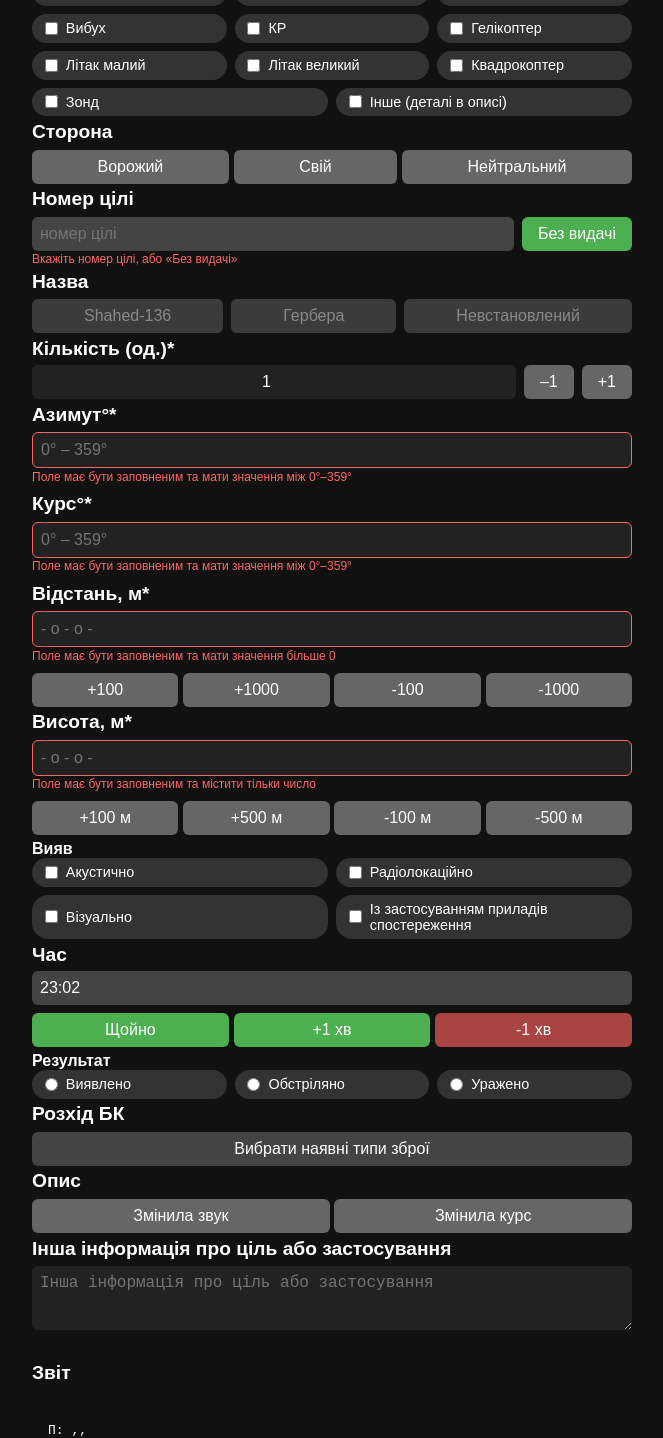
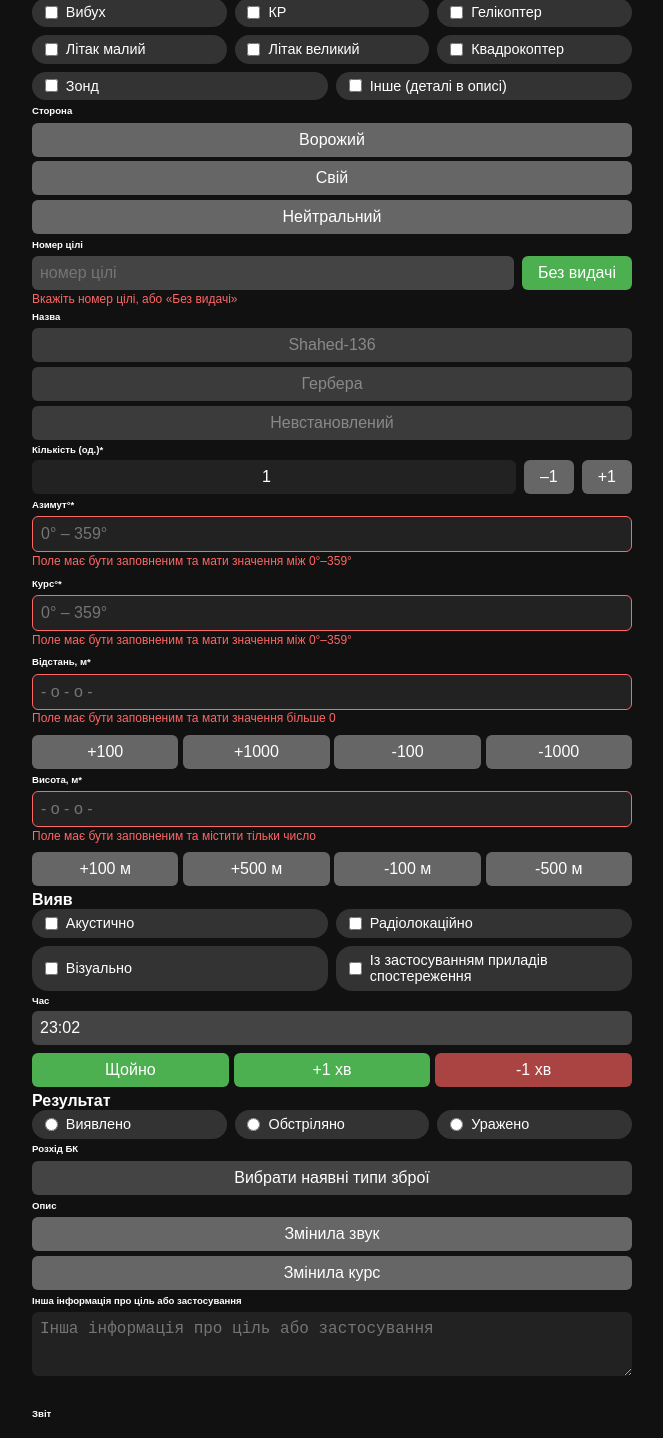
Before and after one commit to lolittajdm-alt/akviz0.2, a Next.js app: page / in a window 1280 px wide. Shown: the part 400-1838 px from the top of the page, without its empty margins (308-971 px from the left). Built offline with nearby package versions, Linux system fonts and the light colour scheme.

Commit message:
Update index.js

```diff
--- a/pages/index.js
+++ b/pages/index.js
@@ -353,7 +353,7 @@ useEffect(() => {
     marginBottom: "0.3rem",
   };
   const labelStyle = {
-  fontSize: "1.2rem", // ← більше розмір
+  fontSize: "0.6rem", // ← зменшено вдвічі
   marginBottom: "0.4rem",
   fontWeight: 700,
 };
@@ -544,17 +544,19 @@ useEffect(() => {
         {/* Сторона */}
 <div style={blockMargin}>
   <div style={labelStyle}>Сторона</div>
-          <div style={{ display:"flex", gap:"0.3rem" }}>
-            {["Ворожий","Свій","Нейтральний"].map(s=>(
+  <div style={{ display: "flex", flexDirection: "column", gap: "0.3rem" }}>
+    {["Ворожий", "Свій", "Нейтральний"].map((s) => (
       <button
         key={s}
-                onClick={()=>selectSide(s)}
+        onClick={() => selectSide(s)}
         style={{
           ...buttonStyle,
-                  flexGrow:1,
-                  backgroundColor: form.side===s?"#4caf50":"#666"
+          width: "100%",
+          backgroundColor: form.side === s ? "#4caf50" : "#666",
         }}
-              >{s}</button>
+      >
+        {s}
+      </button>
     ))}
   </div>
 </div>
@@ -585,8 +587,7 @@ useEffect(() => {
         {/* Назва */}
 <div style={blockMargin}>
   <div style={labelStyle}>Назва</div>
-
-  <div style={{ display: "flex", flexWrap: "wrap", gap: "0.5rem" }}>
+  <div style={{ display: "flex", flexDirection: "column", gap: "0.3rem" }}>
     {namesList.map((n) => (
       <button
         key={n}
@@ -594,9 +595,10 @@ useEffect(() => {
         disabled={!form.selectedGoals.includes("БПЛА")}
         style={{
           ...buttonStyle,
-          flex: "1 1 auto",
+          width: "100%",
           opacity: form.selectedGoals.includes("БПЛА") ? 1 : 0.5,
-          backgroundColor: form.name === n ? "#4caf50" : buttonStyle.backgroundColor,
+          backgroundColor:
+            form.name === n ? "#4caf50" : buttonStyle.backgroundColor,
         }}
       >
         {n}
@@ -886,15 +888,29 @@ useEffect(() => {
         {/* Опис */}
 <div style={blockMargin}>
   <div style={labelStyle}>Опис</div>
-          <div style={{display:"flex",gap:"0.3rem"}}>
+  <div style={{ display: "flex", flexDirection: "column", gap: "0.3rem" }}>
     <button
-              onClick={()=>setForm(f=>({...f,description:"Змінила звук"}))}
-              style={{...buttonStyle,flex:1,backgroundColor:form.description==="Змінила звук"?"#4caf50":"#666"}}
-            >Змінила звук</button>
+      onClick={() => setForm((f) => ({ ...f, description: "Змінила звук" }))}
+      style={{
+        ...buttonStyle,
+        width: "100%",
+        backgroundColor:
+          form.description === "Змінила звук" ? "#4caf50" : "#666",
+      }}
+    >
+      Змінила звук
+    </button>
     <button
-              onClick={()=>setForm(f=>({...f,description:"Змінила курс"}))}
-              style={{...buttonStyle,flex:1,backgroundColor:form.description==="Змінила курс"?"#4caf50":"#666"}}
-            >Змінила курс</button>
+      onClick={() => setForm((f) => ({ ...f, description: "Змінила курс" }))}
+      style={{
+        ...buttonStyle,
+        width: "100%",
+        backgroundColor:
+          form.description === "Змінила курс" ? "#4caf50" : "#666",
+      }}
+    >
+      Змінила курс
+    </button>
   </div>
 </div>
 
```
Lines whose indentation alone changed are shown as unchanged.
